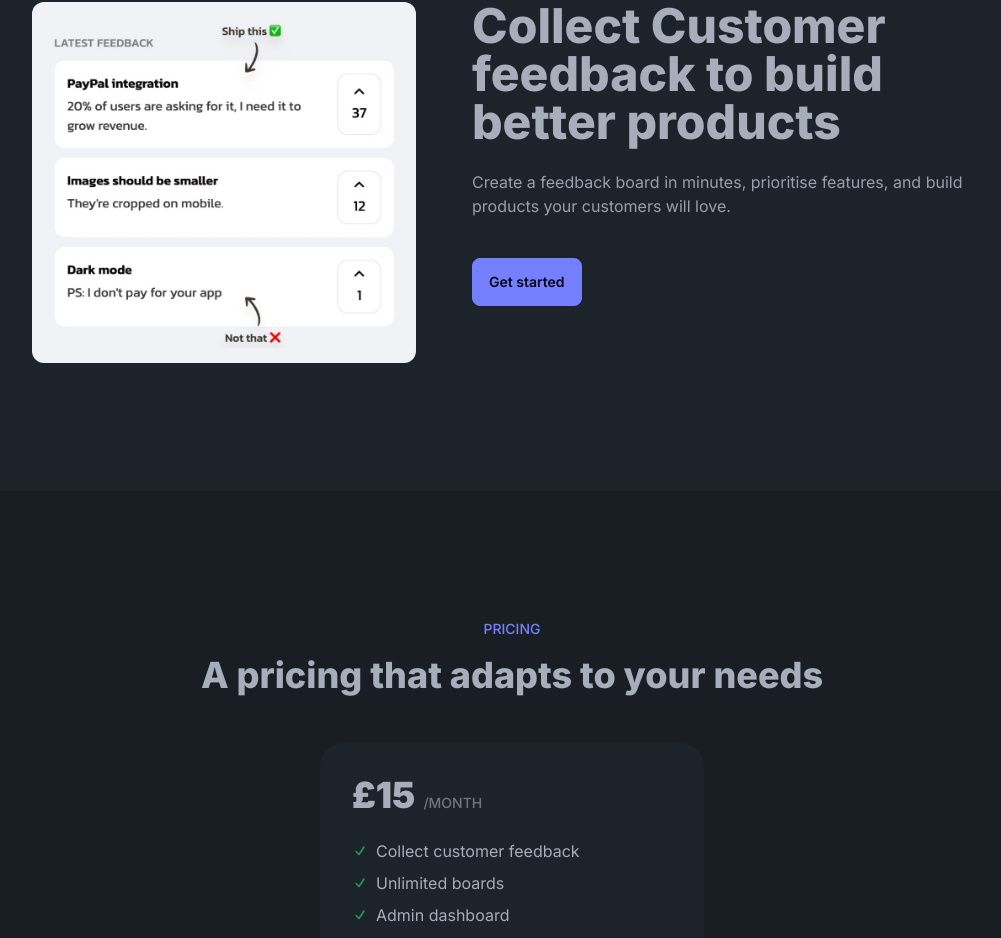
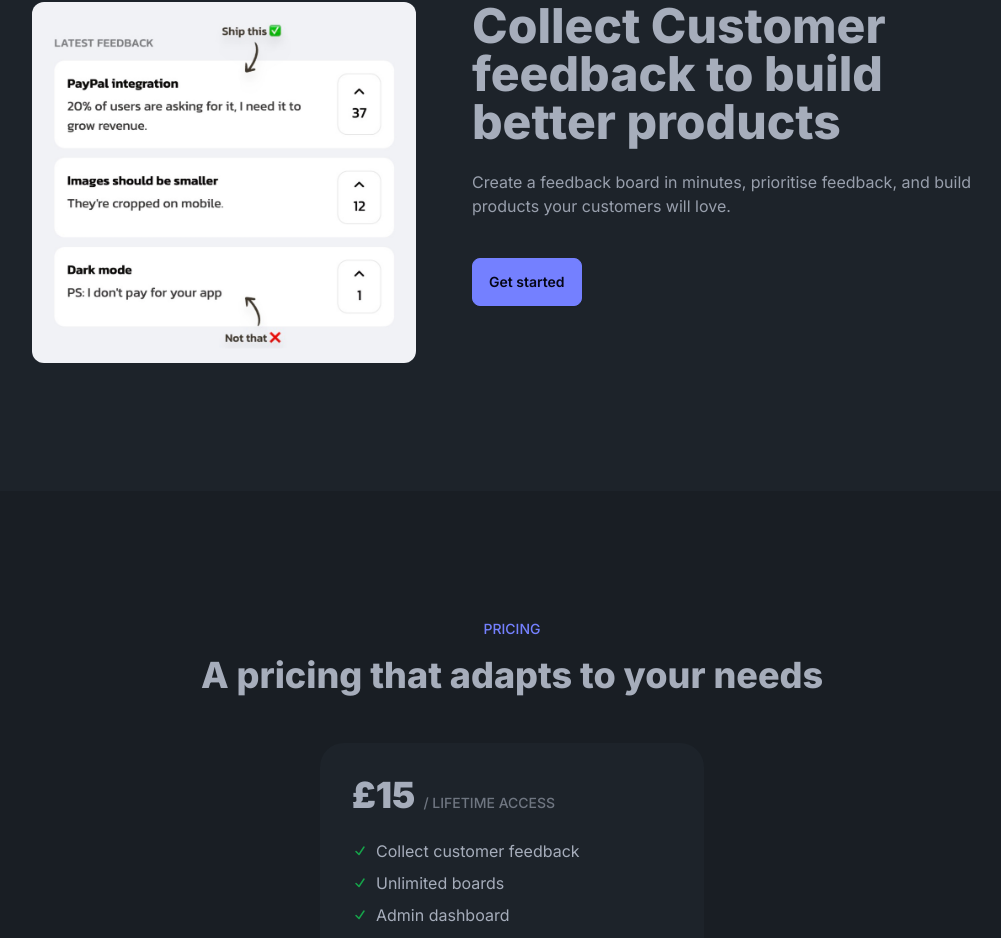
Before and after one commit to SeanMcAvoy/Insightify, a Next.js app: page / in a window 1280 px wide. Shown: the part 190-1128 px from the top of the page, without its empty margins (128-1129 px from the left). Built offline with nearby package versions, Linux system fonts and the light colour scheme; no server answers.

Commit message:
Change payment to one off

```diff
--- a/app/api/billing/create-checkout/route.js
+++ b/app/api/billing/create-checkout/route.js
@@ -24,7 +24,7 @@ export async function POST(req) {
     const stripe = new Stripe(process.env.STRIPE_API_KEY);
 
     const stripeCheckoutSession = await stripe.checkout.sessions.create({
-      mode: "subscription",
+      mode: "payment",
       line_items: [
         {
           price: process.env.STRIPE_PRICE_ID,
--- a/app/dashboard/page.js
+++ b/app/dashboard/page.js
@@ -21,8 +21,8 @@ export default async function Dashboard() {
     <main className="bg-base-200 min-h-screen">
       {/* HEADER */}
       <section className="bg-base-100">
-        <div className="px-5 py-3 flex justify-between max-w-5xl mx-auto">
-          {user.hasAccess ? <ButtonPortal /> : <ButtonCheckout />}
+        <div className="px-5 py-3 flex justify-end max-w-5xl mx-auto">
+          {/* {user.hasAccess ? <ButtonPortal /> : <ButtonCheckout />} */}
           <ButtonLogout />
         </div>
       </section>
--- a/app/page.js
+++ b/app/page.js
@@ -42,7 +42,7 @@ export default async function Home() {
             Collect Customer feedback to build better products
           </h1>
           <div className="opacity-90 mb-10">
-            Create a feedback board in minutes, prioritise features, and build
+            Create a feedback board in minutes, prioritise feedback, and build
             products your customers will love.
           </div>
 
@@ -64,7 +64,7 @@ export default async function Home() {
             <div className="flex gap-2 items-baseline">
               <div className="text-4xl font-black">£15</div>
               <div className="uppercase text-sm font-medium opacity-60">
-                /month
+                / lifetime access
               </div>
             </div>
 
@@ -73,7 +73,7 @@ export default async function Home() {
                 "Collect customer feedback",
                 "Unlimited boards",
                 "Admin dashboard",
-                "24/7 support",
+                "Mobile-Friendly Forms",
               ].map((priceItem) => {
                 return <ListItem key={priceItem}>{priceItem}</ListItem>;
               })}
--- a/components/ButtonCheckout.js
+++ b/components/ButtonCheckout.js
@@ -30,7 +30,7 @@ const ButtonCheckout = () => {
 
   return (
     <button className="btn btn-primary" onClick={() => handleSubcribe()}>
-      Subscribe
+      Purchase
       {isLoading && (
         <span className="loading loading-spinner loading-xs"></span>
       )}
```
